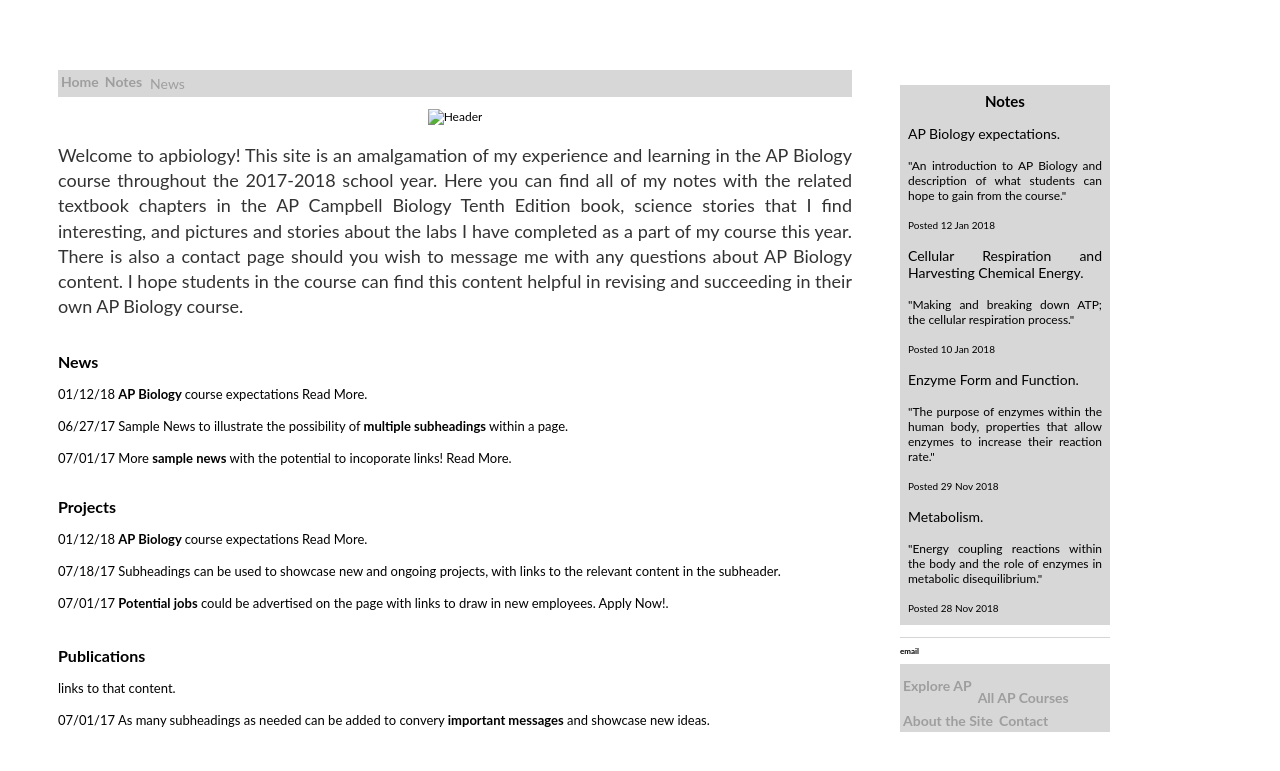
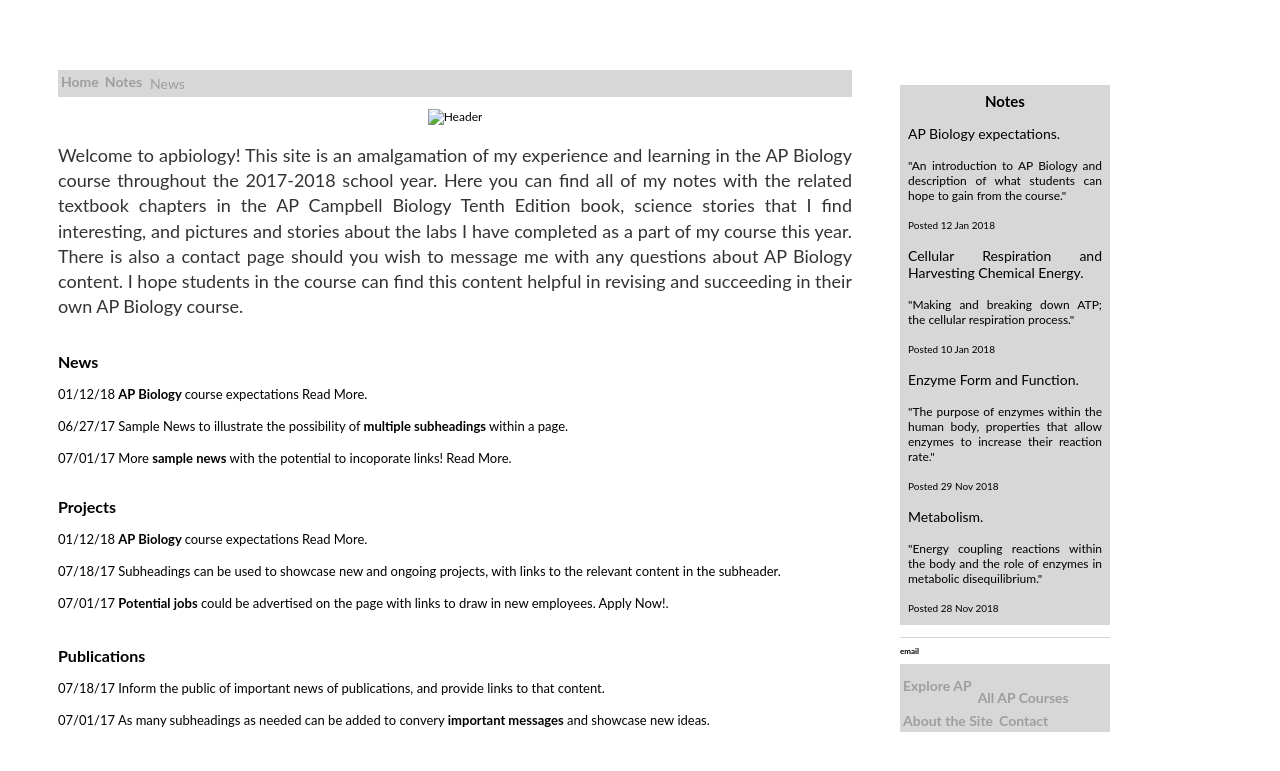
Before and after one commit to meganscarlett/meganscarlett.github.io, a Jekyll site: the page built from index.html, in a window 1280 px wide. Shown: the top 771 px of the page. Built offline with Jekyll 4.4.1, drawn with Linux system fonts in a browser that asks for light colours.

Commit message:
Update index.html

```diff
--- a/index.html
+++ b/index.html
@@ -54,7 +54,7 @@ I hope students in the course can find this content helpful in revising and succ
 		<div style="font-size: 16px; font-weight: bold";>Publications</div>
 			</a>
 		<br>
-		<div style="font-size: 13px"
+		<div style="font-size: 13px">
                     07/18/17 Inform the public of important news of publications, and provide <a href="https://meganscarlett.github.io"> links</a> to that content.<br>
                     <br>
                     07/01/17 As many subheadings as needed can be added to convery <strong>important messages</strong> and showcase new ideas.<br>
```
